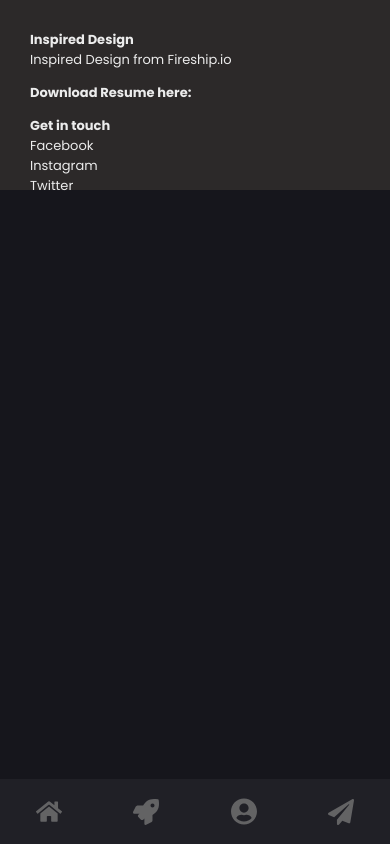
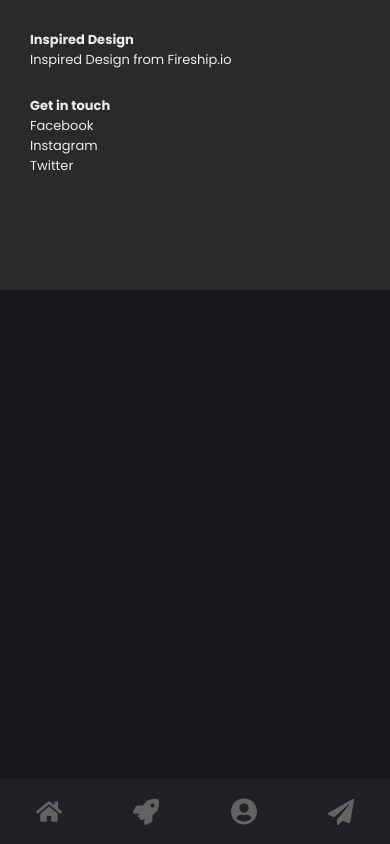
Before and after one commit to neziarxdxd/my-app, a React (Create React App) app: page / in a window 390 px wide. Built offline with nearby package versions, Linux system fonts and the light colour scheme.

Commit message:
fix some issues

```diff
--- a/src/Footer/Footer.js
+++ b/src/Footer/Footer.js
@@ -8,7 +8,7 @@ function Footer() {
 
             </div>
             <div className="resume footer-box">
-                <b>Download Resume here:</b>
+
             </div>
             <div className="social footer-box">
             <b>Get in touch</b><div>
--- a/src/index.css
+++ b/src/index.css
@@ -16,14 +16,14 @@ code {
   height:100px;
   padding: 30px;
   display: grid;
-  grid-template-columns: repeat(3,1fr);
+  grid-template-columns: repeat(4,1fr);
   grid-gap: 1rem;
 }
 @media only screen and (max-width: 600.05px) {
   .footer{
     height: 300px;
     grid-template-columns: repeat(1,1fr);
-    padding-bottom:100px;
+    padding-bottom:200px;
     grid-gap: 1rem;
   }
 }
```
